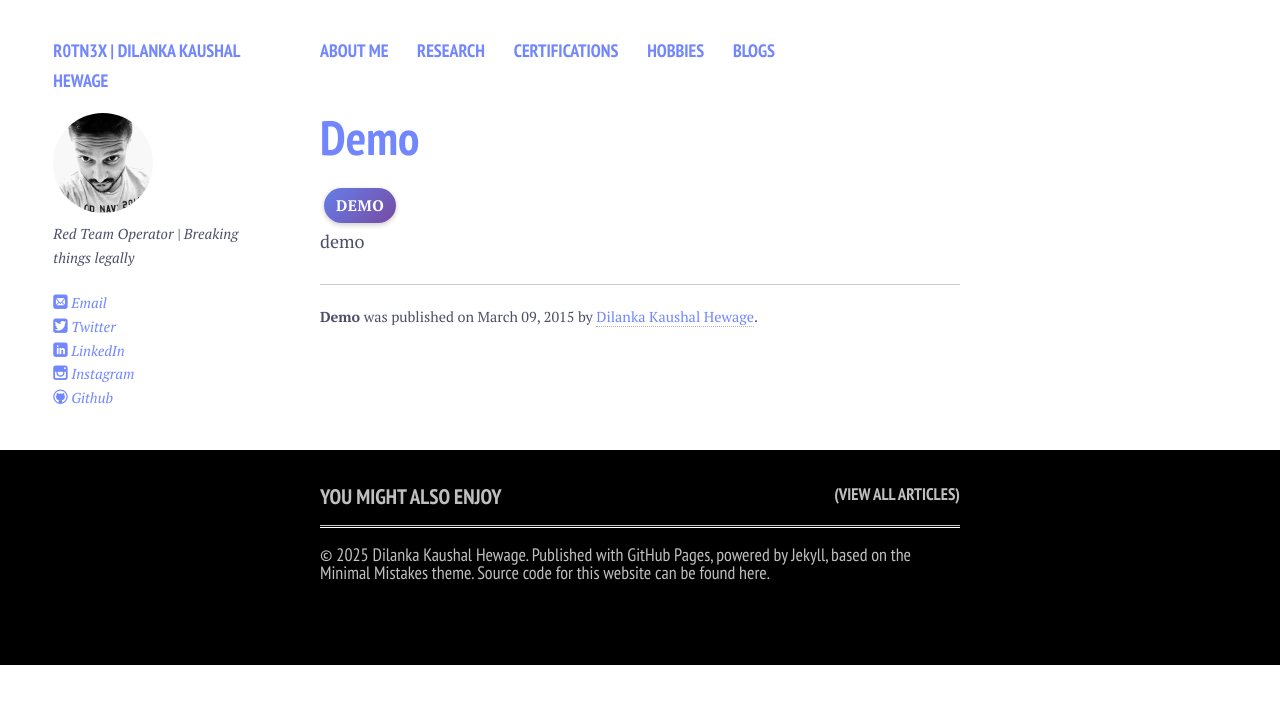
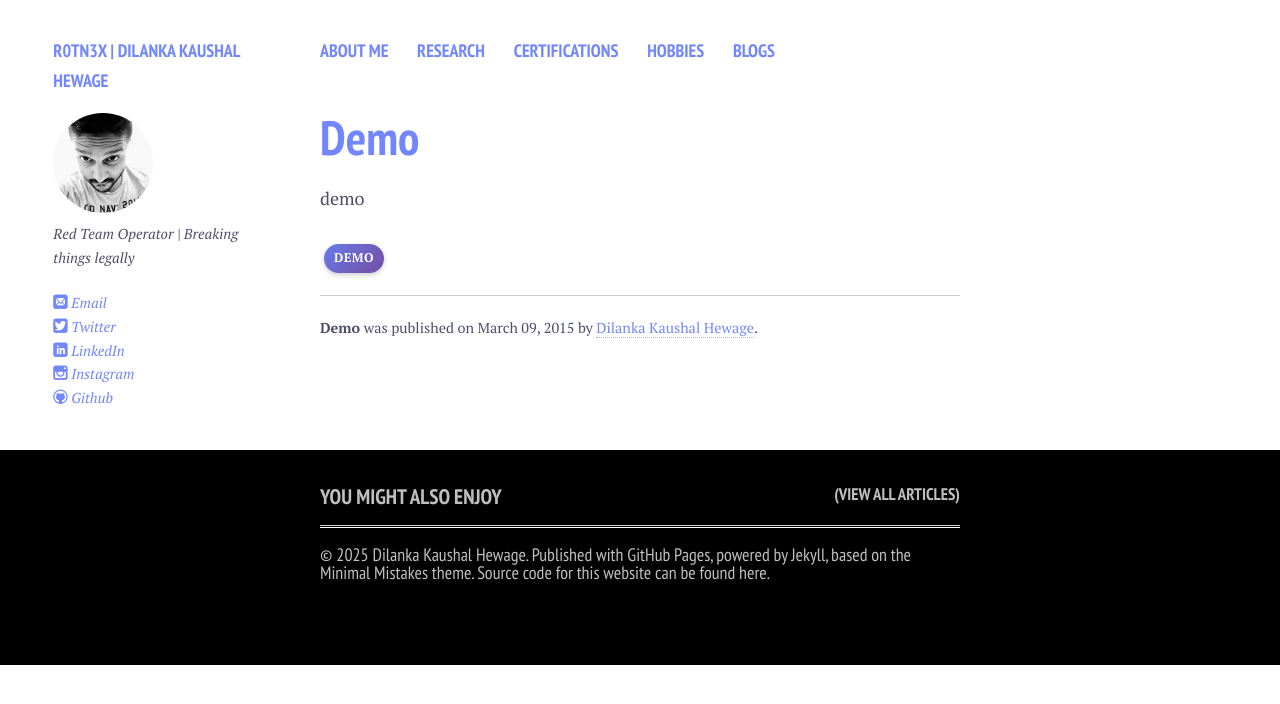
Before and after one commit to r0tn3x/r0tn3x.github.io, a Jekyll site: the page built from _posts/2017-03-09-demo.md, in a window 1280 px wide. Shown: the top 704 px of the page. Built offline with Jekyll 4.4.1, drawn with Linux system fonts in a browser that asks for light colours; nearby versions of some CDN libraries; comment, search, counter and statistics services are not loaded; a style sheet for code colours, icons or effects is not loaded.

Commit message:
Move tags to bottom and reduce font size

```diff
--- a/_layouts/post.html
+++ b/_layouts/post.html
@@ -43,6 +43,9 @@
     <div class="headline-wrap">
       <h1 itemprop="headline">{{ page.title }}</h1>
       <h2>{{ page.tagline }}</h2>
+    </div><!--/ .headline-wrap -->
+    <div class="article-wrap" itemprop="text">
+      {{ content }}
       {% if page.tags %}
       <div class="post-tags">
         {% for tag in page.tags %}
@@ -50,9 +53,6 @@
         {% endfor %}
       </div>
       {% endif %}
-    </div><!--/ .headline-wrap -->
-    <div class="article-wrap" itemprop="text">
-      {{ content }}
       <hr />
       <footer role="contentinfo">
         <div class="article-author-bottom">
--- a/assets/css/main.css
+++ b/assets/css/main.css
@@ -394,10 +394,10 @@ img.mfp-img{width:auto;max-width:100%;height:auto;display:block;line-height:0;-w
   display: inline-block;
   background: linear-gradient(135deg, #667eea 0%, #764ba2 100%);
   color: #fff;
-  padding: 5px 12px;
+  padding: 4px 10px;
   margin: 4px;
   border-radius: 20px;
-  font-size: 0.85em;
+  font-size: 0.7em;
   font-weight: 600;
   text-transform: uppercase;
   letter-spacing: 0.5px;
```
Also changed, not shown: _posts/2025-12-15-oscp.md (+0 -1 lines).
